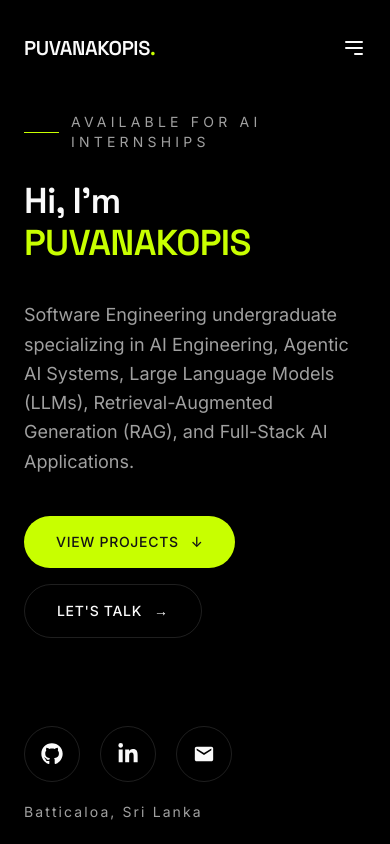
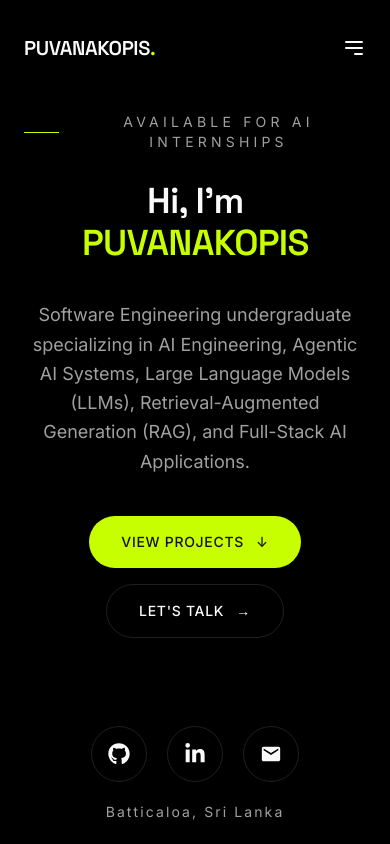
Before and after one commit to puvanakopis/new_portfolio, a Next.js app: page / in a window 390 px wide. Shown: the top 844 px of the page. Built offline with nearby package versions, Linux system fonts and the light colour scheme.

Commit message:
fix the ui for mobile screens

```diff
--- a/components/Footer.tsx
+++ b/components/Footer.tsx
@@ -118,7 +118,7 @@ export function Footer() {
             </Reveal>
 
             <Reveal delay={1} direction="up">
-              <p className="mt-5 max-w-md text-sm leading-relaxed text-[var(--muted-foreground)]">
+              <p className="mt-5 max-w-md mx-auto md:mx-0 text-sm leading-relaxed text-[var(--muted-foreground)]">
                 Open to AI internships, freelance projects, and collaboration on
                 LLM-based systems, RAG pipelines, and agentic architectures.
               </p>
@@ -126,7 +126,7 @@ export function Footer() {
           </div>
 
           {/* Right */}
-          <div className="footer-right flex flex-col items-start md:items-end">
+          <div className="footer-right flex flex-col items-center md:items-end">
             <div className="flex gap-4">
               <a
                 href="https://github.com/puvanakopis"
@@ -152,7 +152,7 @@ export function Footer() {
               </a>
             </div>
 
-            <div className="footer-copy mt-8 text-right">
+            <div className="footer-copy mt-8 text-center md:text-right">
               <p className="text-sm text-[var(--muted-foreground)]">
                 Based in Sri Lanka
               </p>
--- a/components/sections/Hero.tsx
+++ b/components/sections/Hero.tsx
@@ -206,14 +206,14 @@ export function Hero() {
 
         <div className="mx-auto grid w-full max-w-7xl items-center gap-10 lg:grid-cols-[1.35fr_0.9fr] lg:gap-14">
           {/* Text Column */}
-          <div className="hero-text-col min-w-0">
-            <p className="hero-eyebrow mb-8 flex items-center gap-3 text-sm uppercase tracking-[0.3em] text-[var(--muted-foreground)]">
+          <div className="hero-text-col min-w-0 flex flex-col items-center text-center lg:items-start lg:text-left">
+            <p className="hero-eyebrow mb-8 flex items-center justify-center lg:justify-start gap-3 text-sm uppercase tracking-[0.3em] text-[var(--muted-foreground)]">
               <span className="h-px w-10 bg-[var(--primary)]" />
               Available for AI Internships
             </p>
 
             <h1
-              className="text-display flex flex-col text-[var(--foreground)]"
+              className="text-display flex flex-col items-center lg:items-start text-[var(--foreground)]"
               style={{ fontSize: "clamp(2.25rem, 5.2vw, 5rem)" }}
             >
               <span className="reveal-mask hero-word">
@@ -227,7 +227,7 @@ export function Hero() {
               </span>
             </h1>
 
-            <p className="hero-fade mt-10 max-w-2xl text-lg leading-relaxed text-[var(--muted-foreground)]">
+            <p className="hero-fade mt-10 max-w-2xl mx-auto lg:mx-0 text-lg leading-relaxed text-[var(--muted-foreground)]">
               Software Engineering undergraduate specializing in AI
               Engineering, Agentic AI Systems, Large Language Models (LLMs),
               Retrieval-Augmented Generation (RAG), and Full-Stack AI
@@ -235,7 +235,7 @@ export function Hero() {
             </p>
 
             {/* CTA Buttons */}
-            <div className="hero-fade mt-10 flex flex-wrap items-center gap-4">
+            <div className="hero-fade mt-10 flex flex-wrap items-center justify-center lg:justify-start gap-4">
               <button
                 onClick={handleNav("#project")}
                 className="group relative inline-flex items-center gap-3 overflow-hidden rounded-full bg-[var(--primary)] px-8 py-4 text-sm font-medium uppercase tracking-wider text-[var(--primary-foreground)] transition-transform duration-300 hover:-translate-y-0.5"
@@ -266,8 +266,8 @@ export function Hero() {
             </div>
 
             {/* Social Links */}
-            <div className="hero-fade mt-14">
-              <div className="flex flex-wrap items-center gap-5 pt-8">
+            <div className="hero-fade mt-14 w-full">
+              <div className="flex flex-wrap items-center justify-center lg:justify-start gap-5 pt-8">
                 <a
                   href="https://github.com/puvanakopis"
                   target="_blank"
@@ -301,7 +301,6 @@ export function Hero() {
               </div>
             </div>
           </div>
-
           {/* Portrait */}
           <div className="hero-image relative mx-auto hidden w-full max-w-sm lg:block lg:max-w-none">
             <div className="overflow-hidden">
--- a/components/sections/Project.tsx
+++ b/components/sections/Project.tsx
@@ -180,7 +180,7 @@ export function Project() {
 
       <div
         ref={track}
-        className="flex w-full flex-col gap-6 px-6 md:w-max md:flex-row md:items-center md:px-12 md:pt-10 pb-16 md:pb-24"
+        className="flex w-full flex-col gap-6 px-0 md:w-max md:flex-row md:items-center md:px-12 md:pt-10 pb-16 md:pb-24"
       >
         {projects.map((p, i) => (
           <Card key={p.slug} p={p} index={i} />
```
